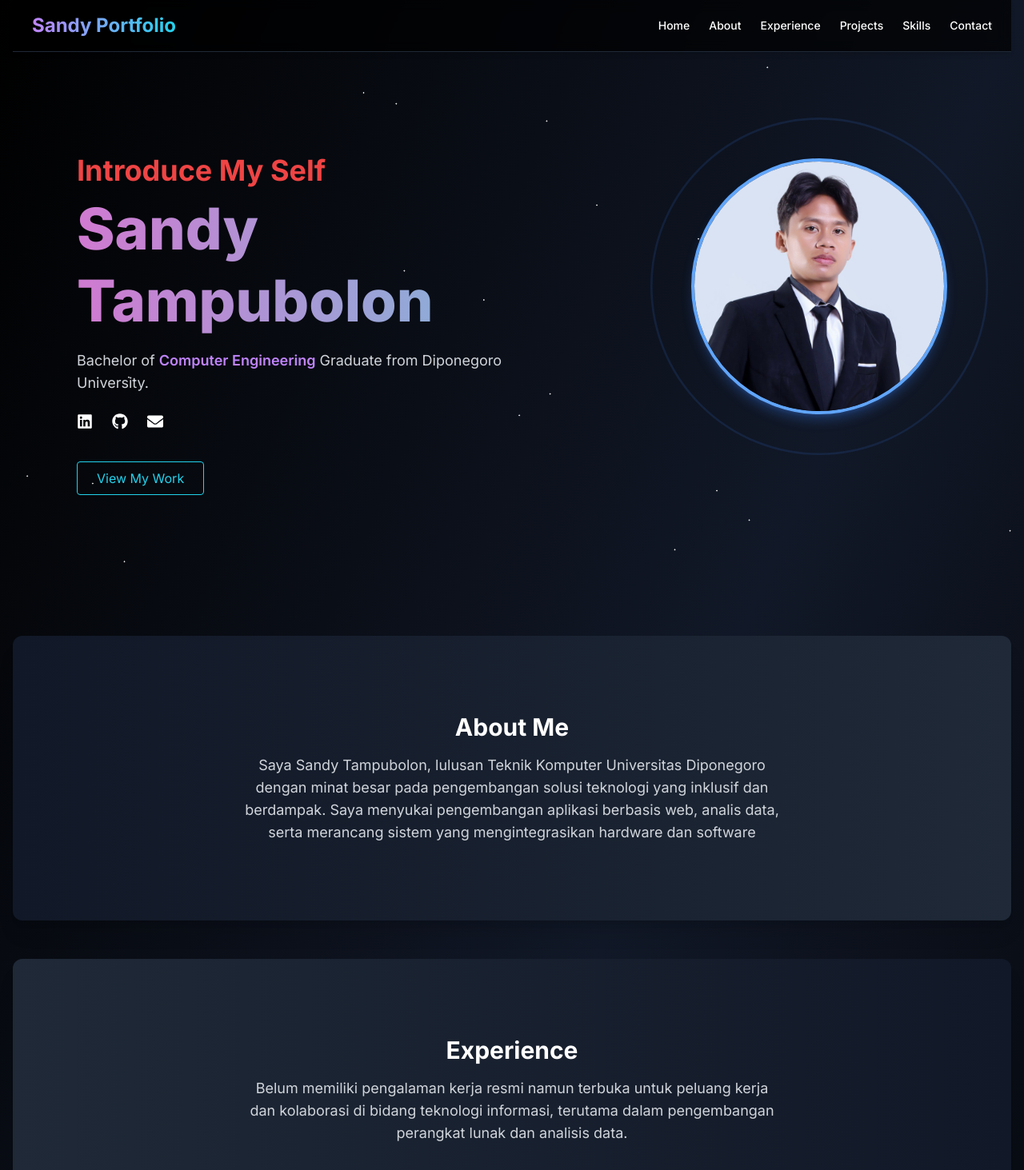
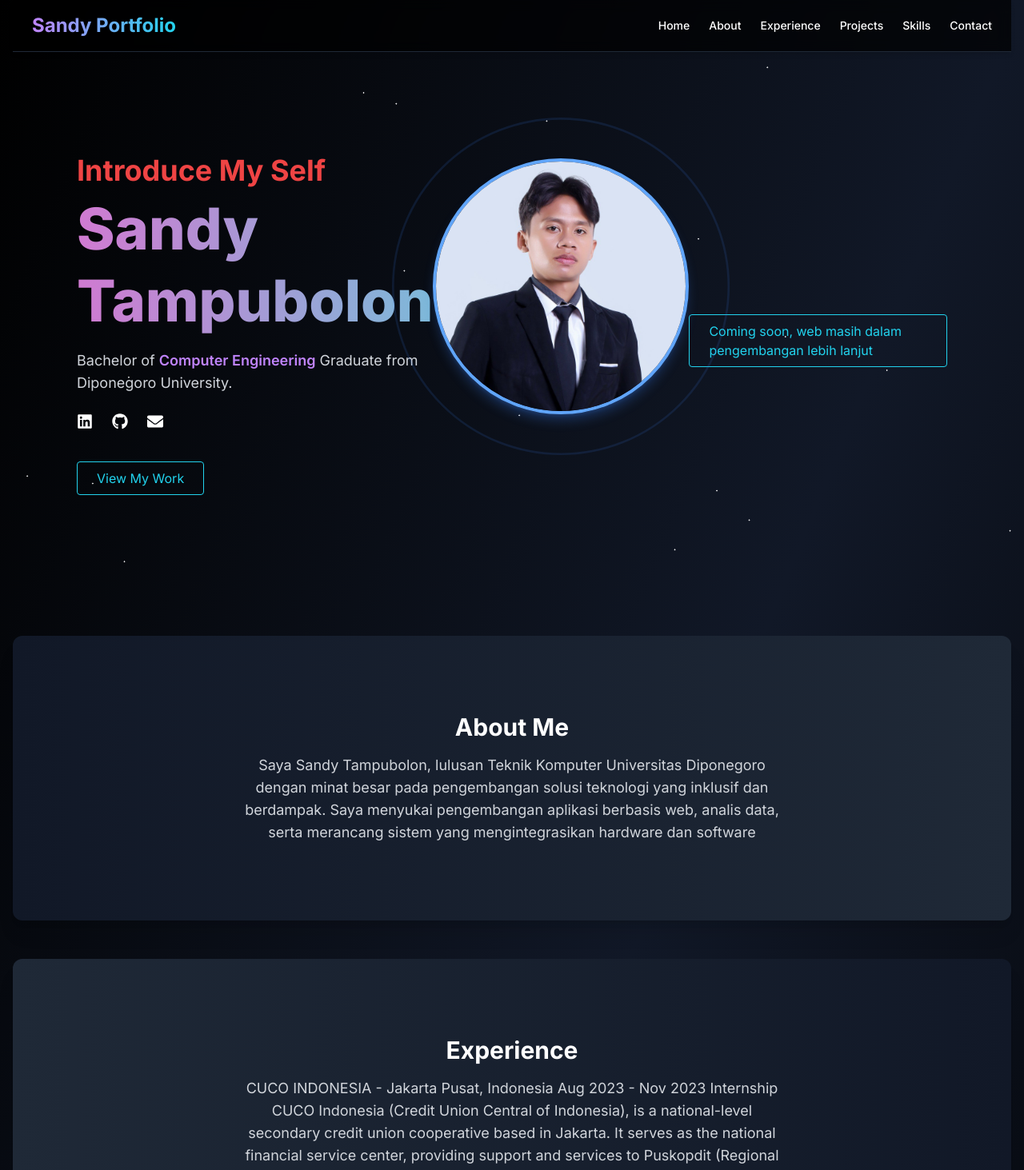
Before and after one commit to sandyytampubolon/portofoliosandy, a Next.js app: page / in a window 1280 px wide. Shown: the top 1463 px of the page at 80% size. Built offline with nearby package versions, Linux system fonts and the light colour scheme.

Commit message:
Deskripsi Cuco

```diff
--- a/app/page.js
+++ b/app/page.js
@@ -105,6 +105,12 @@ export default function Home() {
     </div>
     <div className="absolute top-0 left-0 w-full h-full rounded-full border-2 border-blue-500 animate-ping opacity-20" />
   </div>
+  <a
+      href="#projects"
+      className="mt-10 inline-block px-6 py-2 border border-cyan-400 text-cyan-400 rounded hover:bg-cyan-400 hover:text-black transition"
+    >
+      Coming soon, web masih dalam pengembangan lebih lanjut
+    </a>
 </section>
 
 
@@ -124,7 +130,16 @@ export default function Home() {
           <div className="text-center">
             <h2 className="text-3xl font-bold mb-4 text-white">Experience</h2>
             <p className="max-w-2xl mx-auto text-gray-300 text-lg">
-Belum memiliki pengalaman kerja resmi namun terbuka untuk peluang kerja dan kolaborasi di bidang teknologi informasi, terutama dalam pengembangan perangkat lunak dan analisis data.            </p>
+CUCO INDONESIA - Jakarta Pusat, Indonesia Aug 2023 - Nov 2023
+Internship
+CUCO Indonesia (Credit Union Central of Indonesia), is a national-level secondary credit union cooperative based in Jakarta. It serves as
+the national financial service center, providing support and services to Puskopdit (Regional Credit Union Centers) throughout Indonesia.
+Membantu perbaikan hardware yang ada dalam divisi IT
+Menyampaikan ide dan solusi untuk mengatasi permasalahan pengelolaan data karyawan yang masih manual dengan beralih ke sistem
+berbasis website, yang dapat diakses oleh dua kategori pengguna, yaitu HRD dan karyawan
+Membuat perhitungan gaji secara otomatis dengan memasukkan faktor golongan, jam lembur, waktu cuti, tanggungan keluarga
+karyawan, serta aspek terkait lainnya.
+Membuat Website Human Resource Management  </p>
           </div>
         </section>
 
```
